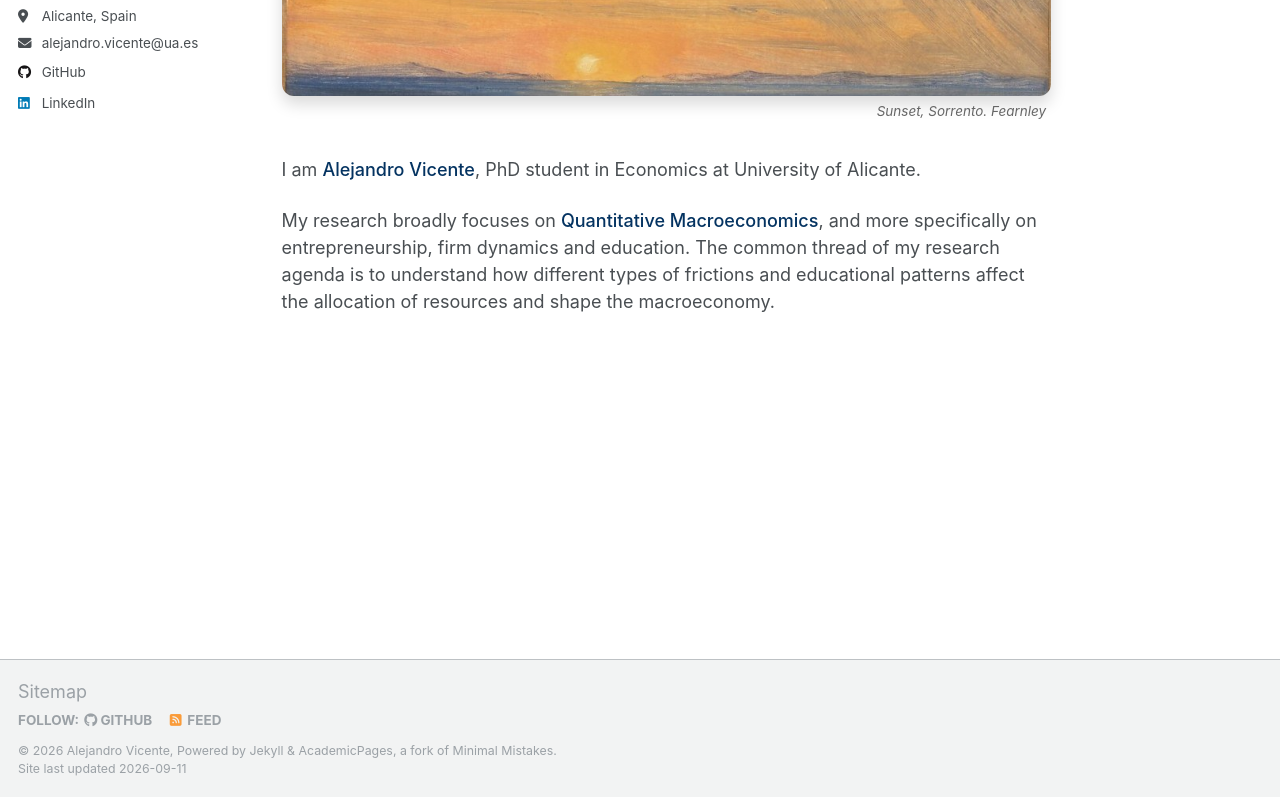
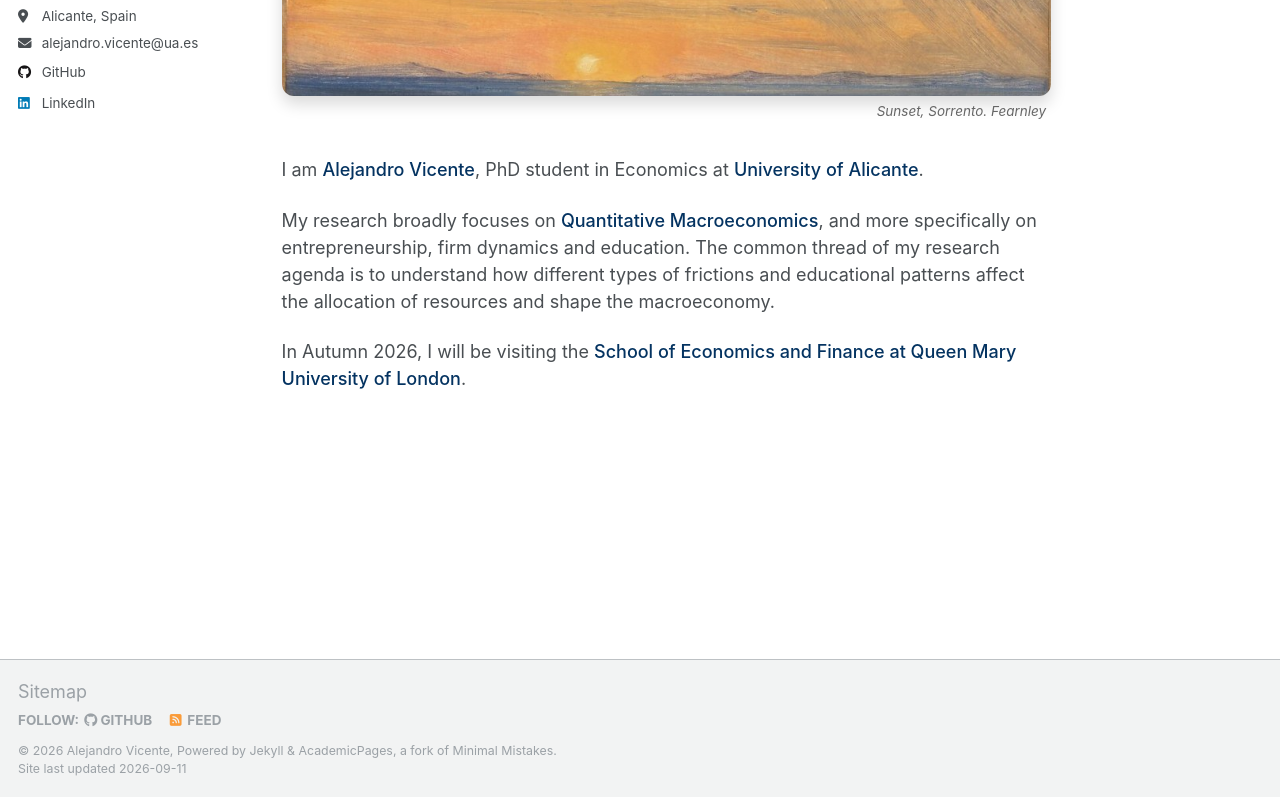
Before and after one commit to alexvifer/alexvifer.github.io, a Jekyll site: the page built from _pages/about.md, in a window 1280 px wide and 1050 px high, cut to the strip 253-1050 px from the top of the window. Built offline with Jekyll 4.4.1, drawn with Linux system fonts in a browser that asks for light colours; a script that is not in the unit is left out.

Commit message:
Added visiting.

```diff
--- a/_pages/about.md
+++ b/_pages/about.md
@@ -9,6 +9,8 @@ redirect_from:
   - /about.html
 ---
 
-I am <span style="color: #043361; font-weight: 500;">Alejandro Vicente</span>, PhD student in Economics at University of Alicante.
+I am <span style="color: #043361; font-weight: 500;">Alejandro Vicente</span>, PhD student in Economics at <span style="color: #043361; font-weight: 500;">University of Alicante</span>.
 
 My research broadly focuses on <span style="color: #043361; font-weight: 500;">Quantitative Macroeconomics</span>, and more specifically on entrepreneurship, firm dynamics and education. The common thread of my research agenda is to understand how different types of frictions and educational patterns affect the allocation of resources and shape the macroeconomy.
+
+In Autumn 2026, I will be visiting the <span style="color: #043361; font-weight: 500;">School of Economics and Finance at Queen Mary University of London</span>.
```
